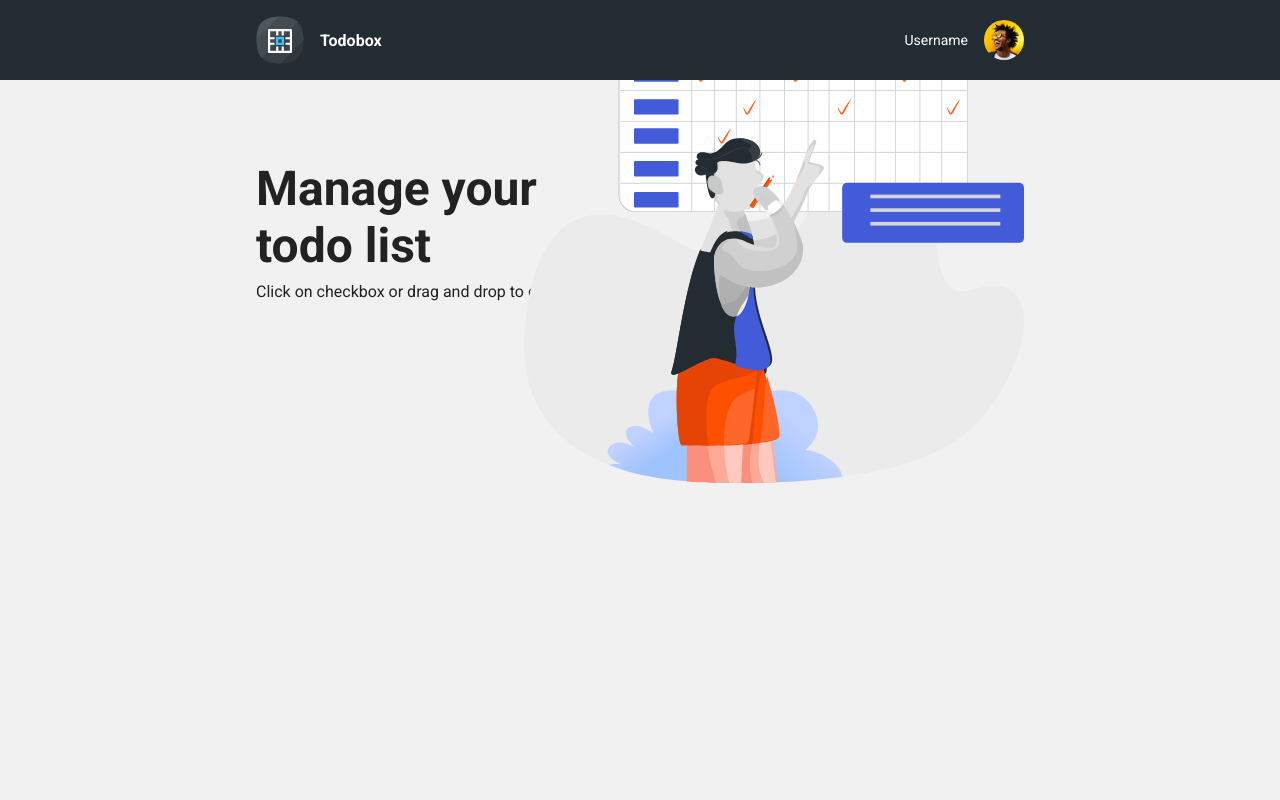
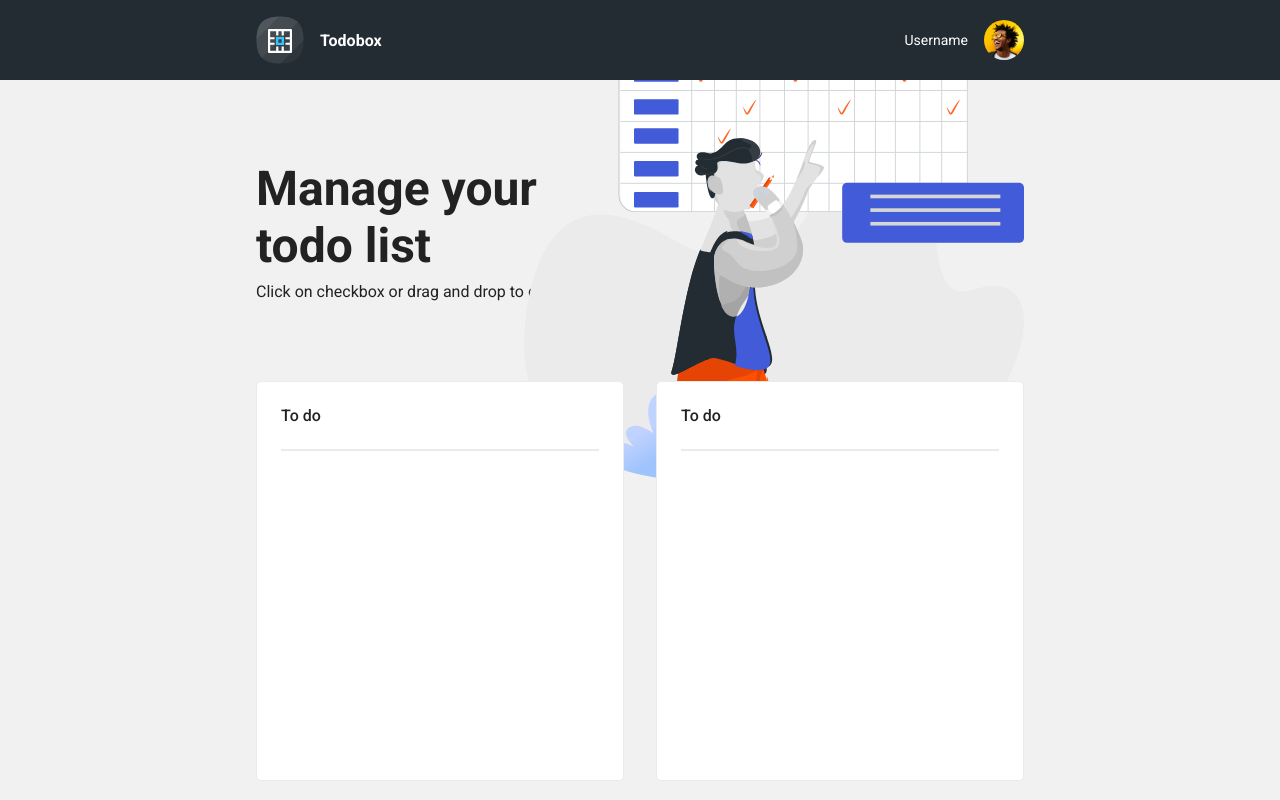
Before and after one commit to ilahila/todobox, a Vue app: page / in a window 1280 px wide. Built offline with nearby package versions, Linux system fonts and the light colour scheme.

Commit message:
Add TodoListContainer and TodoList components, set up layout for todo cards

```diff
--- a/src/components/MainContainer.vue
+++ b/src/components/MainContainer.vue
@@ -1,13 +1,13 @@
 <template>
 <div class="container">
 	<TodoHeader />
+	<TodoListContainer />
 </div>
 </template>
 
 <script setup>
 import TodoHeader from './Todo/TodoHeader.vue';
-
-
+import TodoListContainer from './Todo/TodoListContainer.vue';
 </script>
 
 <style scoped>
--- /dev/null
+++ b/src/components/Todo/TodoList.vue
@@ -0,0 +1,88 @@
+<template>
+<div class="todo-list">
+	<p>To do</p>
+	<hr class="separator">
+</div>
+</template>
+
+<script setup>
+import { defineProps } from 'vue';
+const props = defineProps(['data']);
+
+console.log(props.data)
+</script>
+
+<style scoped>
+.todo-list {
+	background: white;
+	padding: 1.5rem;
+	border-radius: 5px;
+	border: 1px solid #ebebeb;
+	display: flex;
+	flex-direction: column;
+	gap: .5rem;
+	min-height: 400px;
+}
+
+.todo-list p {
+	font-weight: 500;
+}
+
+.separator {
+	border: 1px solid #ebebeb;
+	margin: 1rem 0;
+}
+
+.checkmark-container {
+  display: block;
+  position: relative;
+  padding-left: 30px;
+  cursor: pointer;
+}
+
+.checkmark-container input {
+  position: absolute;
+  opacity: 0;
+  cursor: pointer;
+  height: 0;
+  width: 0;
+}
+
+.checkmark {
+  position: absolute;
+  top: 0;
+  left: 0;
+  height: 20px;
+  width: 20px;
+  background-color: white;
+  border-radius: 2px;
+  border: 2px solid gray;
+}
+
+.checkmark-container input:checked ~ .checkmark {
+  background-color: #425BD9;
+  border: none;
+}
+
+.checkmark:after {
+  content: "";
+  position: absolute;
+  display: none;
+}
+
+.checkmark-container input:checked ~ .checkmark:after {
+  display: block;
+}
+
+.checkmark-container .checkmark:after {
+  left: 7px;
+  top: 2px;
+  width: 5px;
+  height: 10px;
+  border: solid white;
+  border-width: 0 2px 2px 0;
+  -webkit-transform: rotate(45deg);
+  -ms-transform: rotate(45deg);
+  transform: rotate(45deg);
+}
+</style>
--- /dev/null
+++ b/src/components/Todo/TodoListContainer.vue
@@ -0,0 +1,32 @@
+<template>
+<div class="todo-list-container">
+	<TodoList :data="data.todo" />
+	<TodoList :data="data.done"/>
+</div>
+</template>
+
+<script setup>
+import TodoList from './TodoList.vue';
+import { ref } from 'vue';
+
+const dataSchema = {
+	todo: [
+		{value: "Wash dishes", checked: false}
+	],
+	done: [
+		{value: "Clean car", checked: true}
+	]
+};
+
+const data = ref(dataSchema);
+</script>
+
+<style scoped>
+.todo-list-container {
+	display: grid;
+	grid-template-columns: repeat(2, 1fr);
+	gap: 2rem;
+	position: relative;
+	z-index: 10;
+}
+</style>
```
